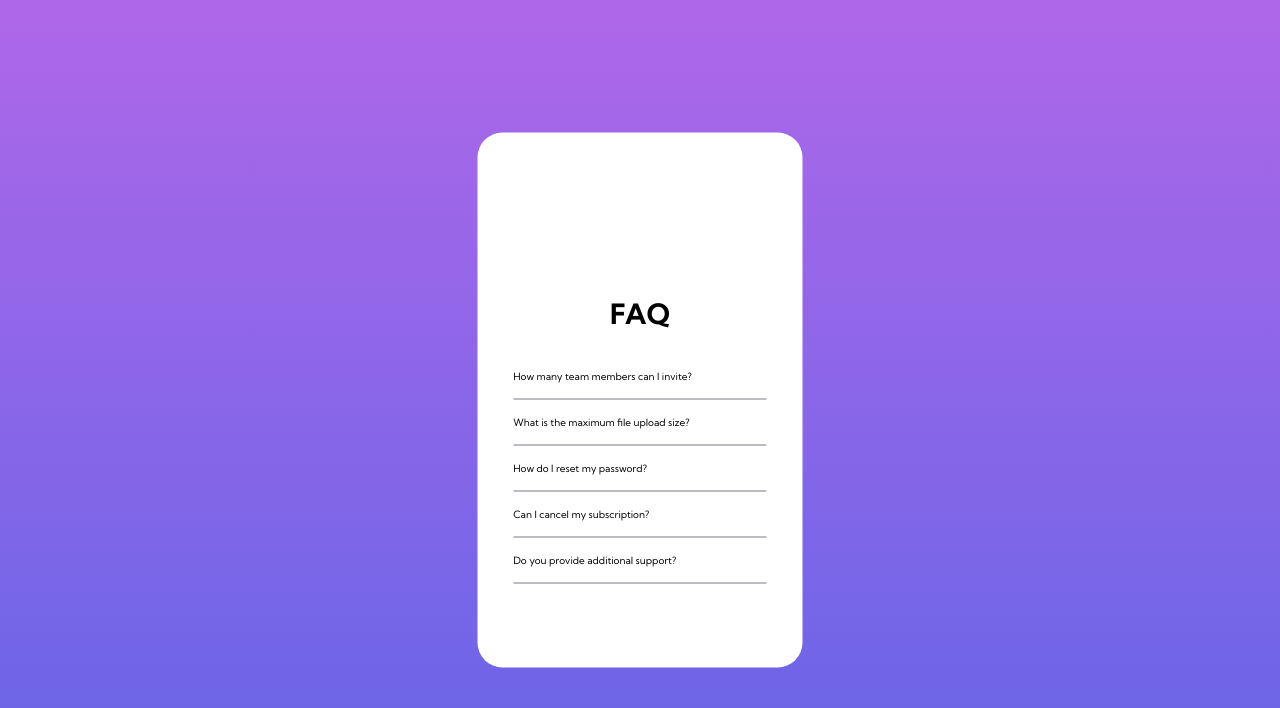
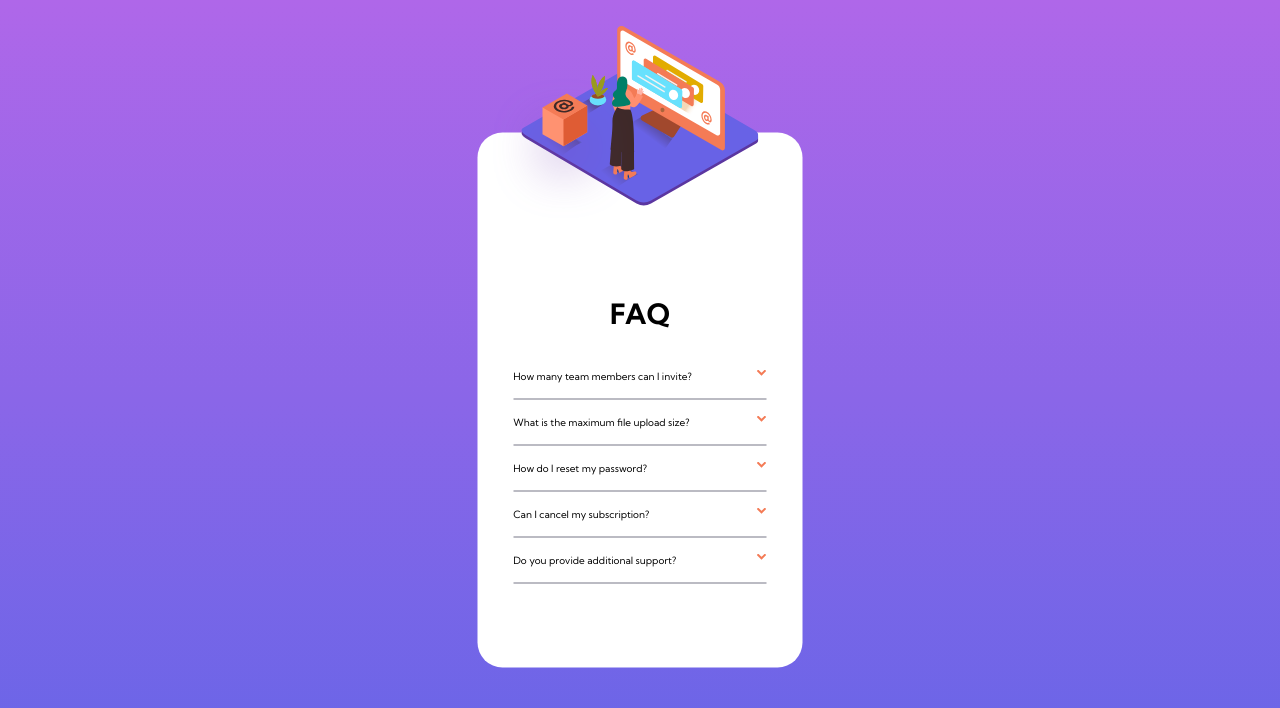
Before and after one commit to Long1sland/frontend-mentor-faq, a plain HTML site: page index.html in a window 1280 px wide. Drawn offline with nearby package versions, Linux system fonts and the light colour scheme; the site is published under a folder, as on GitHub Pages, so addresses that start at the root find nothing.

Commit message:
just removed / from images tag to get it to show up on github

```diff
--- a/index.html
+++ b/index.html
@@ -14,42 +14,42 @@
 </head>
 <body>
     <div id="card">
-        <img src="/images/illustration-woman-online-mobile.svg" alt="">
+        <img src="images/illustration-woman-online-mobile.svg" alt="">
         <section id="faq">
             <p>FAQ</p>
             <div id="accordian">
                 <!-- C1,C2.... as in container-->
                 <div id = "C1"class="accordian-question">
                     <span id = "Q1" >How many team members can I invite?</span>
-                    <img src="/images/icon-arrow-down.svg" alt="">
+                    <img src="images/icon-arrow-down.svg" alt="">
                     <p id = "Q1_ans" style="display: none;">
                         You can invite up to 2 additional users on the Free plan. There is no limit on team members for the Premium plan.
                     </p>
                 </div>
                 <div id = "C2"class="accordian-question">
                     <span id = "Q2">What is the maximum file upload size?</span>
-                    <img src="/images/icon-arrow-down.svg" alt="">
+                    <img src="images/icon-arrow-down.svg" alt="">
                     <p id = "Q2_ans" style="display: none;">
                         No more than 2GB. All files in your account must fit your allotted storage space.
                     </p>
                 </div>
                 <div id = "C3"class="accordian-question">
                     <span id = "Q3">How do I reset my password?</span>
-                    <img src="/images/icon-arrow-down.svg" alt="">
+                    <img src="images/icon-arrow-down.svg" alt="">
                     <p id = "Q3_ans" style="display: none;">
                         Click “Forgot password” from the login page or “Change password” from your profile page. A reset link will be emailed to you.
                     </p>
                 </div>
                 <div id = "C4"class="accordian-question">
                     <span id = "Q4">Can I cancel my subscription?</span>
-                    <img src="/images/icon-arrow-down.svg" alt="">
+                    <img src="images/icon-arrow-down.svg" alt="">
                     <p id = "Q4_ans" style="display: none;">
                         Yes! Send us a message and we’ll process your request no questions asked.
                     </p>
                 </div>
                 <div id = "C5"class="accordian-question">
                     <span id = "Q5">Do you provide additional support?</span>
-                    <img src="/images/icon-arrow-down.svg" alt="">
+                    <img src="images/icon-arrow-down.svg" alt="">
                     <p id = "Q5_ans" style="display: none;">
                         Chat and email support is available 24/7. Phone lines are open during normal business hours.
                     </p>
```
